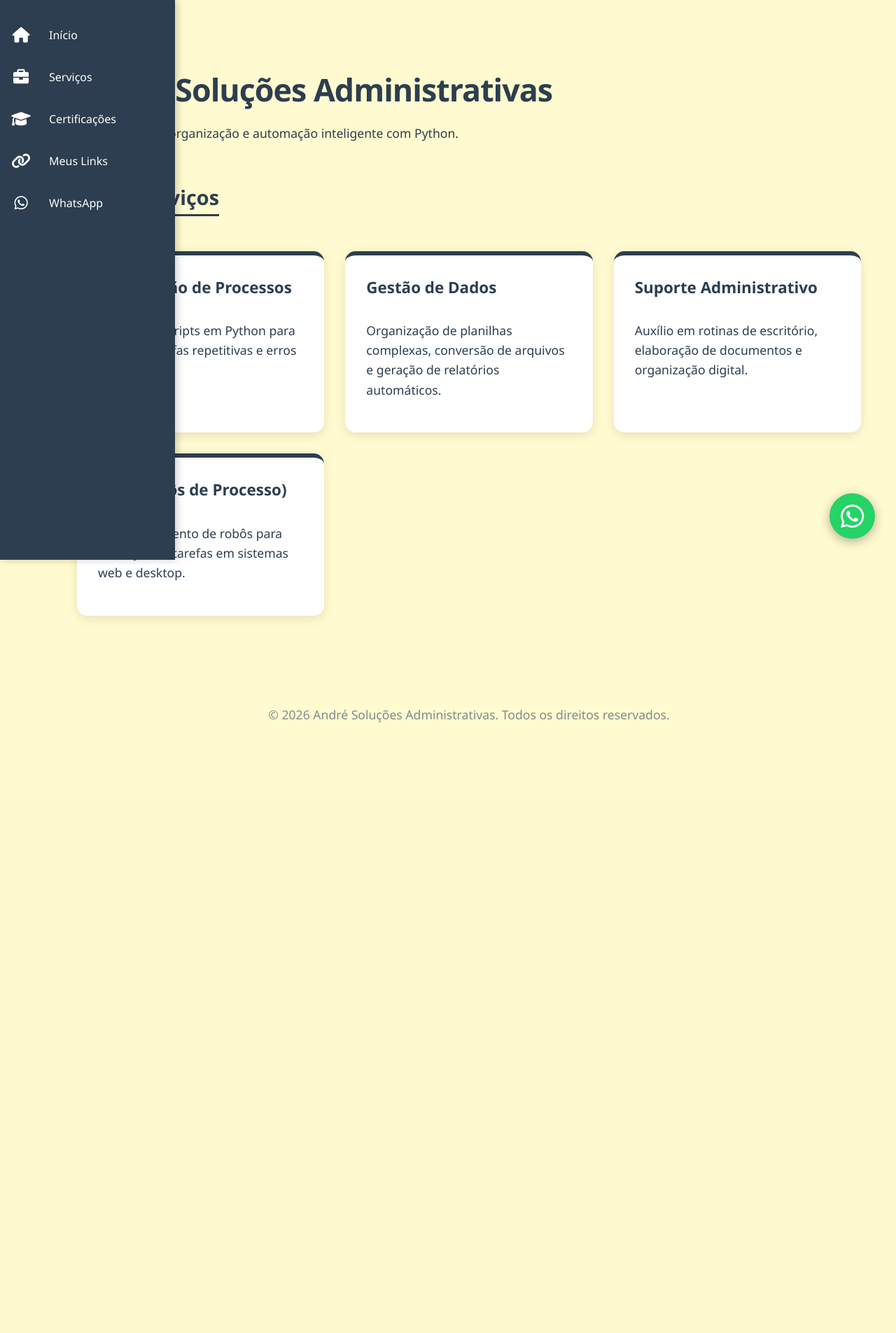
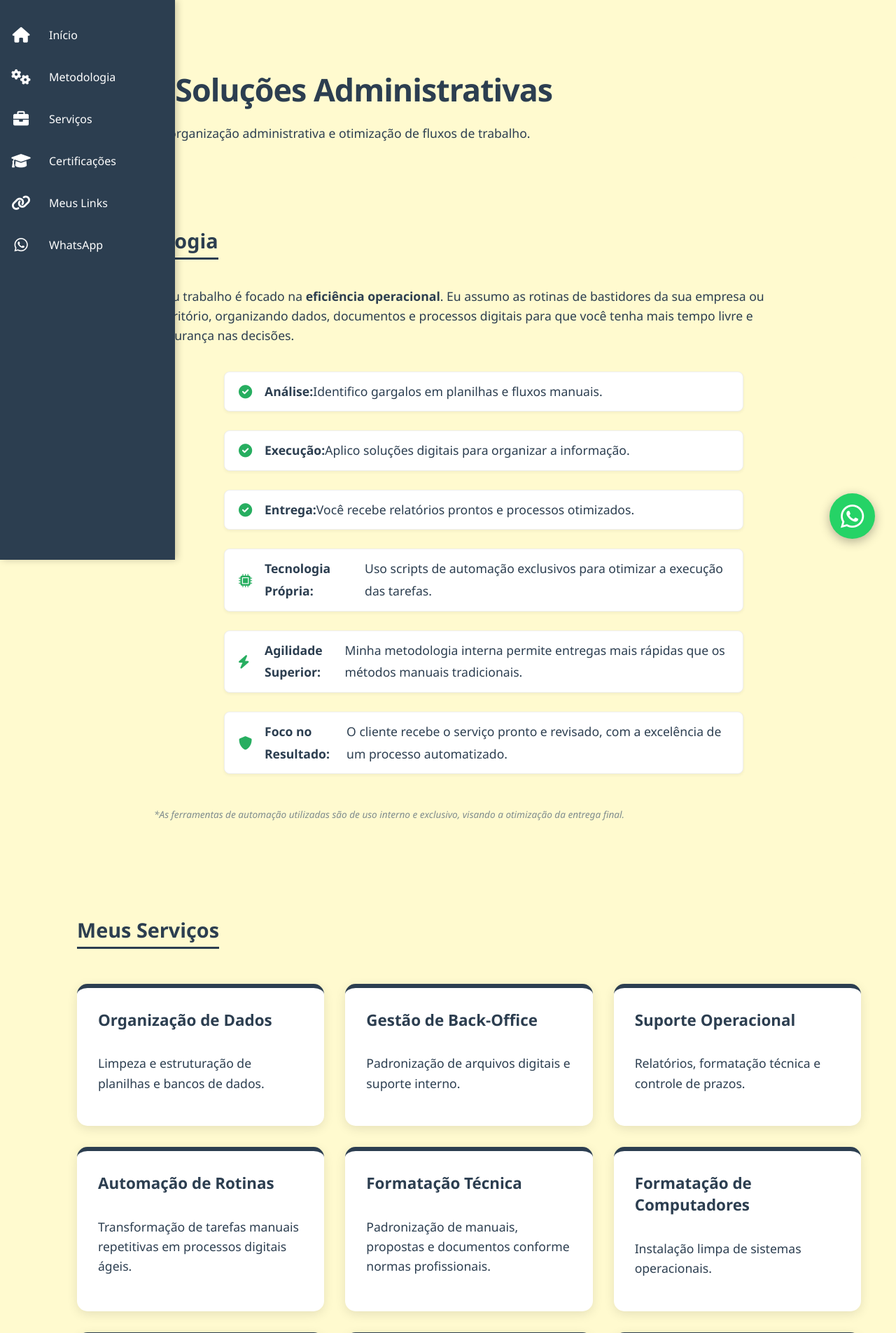
Before and after one commit to sMarkis/meu-site-profissional, a Flask app: page / in a window 1280 px wide. Shown: the top 1905 px of the page at 70% size. Before the commit the page ends 1033 px from the top, so only its background shows below. Run offline with Flask 3, Linux system fonts and the light colour scheme.

Commit message:
ajuste do site e inclusão de serviços

```diff
--- a/app.py
+++ b/app.py
@@ -8,19 +8,28 @@ WHATSAPP_LINK = "https://wa.me/5519983516925?text=Olá%20André,%20vi%20seu%20si
 @app.route('/')
 def index():
     servicos = [
+
+        {"titulo": "Organização de Dados", "desc": "Limpeza e estruturação de planilhas e bancos de dados."},
+        {"titulo": "Gestão de Back-Office", "desc": "Padronização de arquivos digitais e suporte interno."},
+        {"titulo": "Suporte Operacional", "desc": "Relatórios, formatação técnica e controle de prazos."},
+        {"titulo": "Automação de Rotinas", "desc": "Transformação de tarefas manuais repetitivas em processos digitais ágeis." },
+        {"titulo": "Formatação Técnica", "desc": "Padronização de manuais, propostas e documentos conforme normas profissionais." },
+        {"titulo": "Formatação de Computadores", "desc": "Instalação limpa de sistemas operacionais." },
         {"titulo": "Automação de Processos", "desc": "Criação de scripts em Python para eliminar tarefas repetitivas e erros manuais."},
         {"titulo": "Gestão de Dados", "desc": "Organização de planilhas complexas, conversão de arquivos e geração de relatórios automáticos."},
         {"titulo": "Suporte Administrativo", "desc": "Auxílio em rotinas de escritório, elaboração de documentos e organização digital."},
-        {"titulo": "RPA (Robôs de Processo)", "desc": "Desenvolvimento de robôs para execução de tarefas em sistemas web e desktop."}
+        {"titulo": "RPA (Robôs de Processo)", "desc": "Desenvolvimento de robôs para execução de tarefas em sistemas web e desktop."},
+
     ]
     return render_template('index.html', servicos=servicos, whatsapp=WHATSAPP_LINK)
 
 @app.route('/certificados')
 def certificados():
     meus_certificados = [
-        {"titulo": "Técnico em Informática", "info": "Formação técnica profissionalizante completa.", "arquivo": "tecnico.jpg"},
+        {"titulo": "Técnico em Informática", "info": "Formação técnica profissionalizante completa.", "arquivo": "tecnico_info.png"},
         {"titulo": "Python para Automação", "info": "Especialização em scripts, automação de tarefas e RPA.", "arquivo": "python.jpg"},
         {"titulo": "Excel Avançado", "info": "Domínio em fórmulas complexas e tratamento de dados.", "arquivo": "excel.jpg"}
+
     ]
     return render_template('certificados.html', lista=meus_certificados, whatsapp=WHATSAPP_LINK)
 
--- a/static/css/style.css
+++ b/static/css/style.css
@@ -352,3 +352,101 @@ footer {
     from { transform: scale(0.8); }
     to { transform: scale(1); }
 }
+
+.intro-texto {
+    max-width: 800px;
+    margin: 0 auto 40px;
+    line-height: 1.6;
+    color: #34495e;
+    text-align: left;
+}
+
+.lista-metodologia {
+    list-style: none;
+    padding: 20px 0;
+}
+
+.lista-metodologia li {
+    margin-bottom: 12px;
+    display: flex;
+    align-items: center;
+}
+
+.lista-metodologia i {
+    color: #27ae60;
+    margin-right: 15px;
+    font-size: 1.2rem;
+}
+
+/* botão como funciona */
+
+/* Efeito de rolagem suave para quando clicar no menu */
+html {
+    scroll-behavior: smooth;
+}
+
+/* Espaçamento e alinhamento da nova seção 'Como Funciona' */
+#metodologia{
+    padding: 60px 20px;
+    background-color: #fffacf; /* Um fundo levemente diferente para destacar */
+    border-radius: 12px;
+    margin: 20px 0;
+}
+
+.intro-texto {
+    max-width: 900px;
+    margin: 0 auto;
+    font-size: 1.1rem;
+    line-height: 1.8;
+    color: #2c3e50;
+}
+
+/* Estilização da lista de metodologia (Passo a passo) */
+.lista-metodologia {
+    list-style: none;
+    padding: 20px 0;
+    display: flex;
+    flex-direction: column; /* Faz os itens ficarem um embaixo do outro */
+    gap: 15px;
+    align-items: flex-start; /* Alinha todos começando da esquerda */
+    max-width: 700px; /* Limita a largura para não esticar demais no seu monitor Ultrawide */
+    margin: 0 auto; /* Mantém o bloco todo centralizado na tela, mas o conteúdo interno à esquerda */
+}
+
+.lista-metodologia li {
+    background: white;
+    padding: 12px 20px;
+    border-radius: 8px; /* Um pouco menos arredondado fica mais profissional */
+    box-shadow: 0 2px 4px rgba(0,0,0,0.05);
+    display: flex;
+    align-items: center;
+    border: 1px solid #eee;
+    width: 100%; /* Faz todas as caixas terem o mesmo tamanho */
+    text-align: left;
+}
+
+.lista-metodologia i {
+    color: #27ae60 !important;
+    margin-right: 15px;
+    font-size: 1.2rem;
+    min-width: 25px; /* Garante que os ícones fiquem todos alinhados na mesma coluna */
+}
+
+.lista-metodologia i {
+    color: #27ae60; /* Verde para passar ideia de confirmação/sucesso */
+    margin-right: 12px;
+    font-size: 1.2rem;
+}
+
+/* Ajuste para telas de celular */
+@media (max-width: 768px) {
+    .lista-metodologia {
+        flex-direction: column;
+        align-items: flex-start;
+    }
+
+    .lista-metodologia li {
+        width: 100%;
+        border-radius: 8px;
+    }
+}
--- a/templates/index.html
+++ b/templates/index.html
@@ -53,6 +53,15 @@
                     <span class="text">Início</span>
                 </li>
             </a>
+
+            <a href="/#metodologia" class="menu-link">
+                <li>
+                    <span class="icon"><i class="fas fa-gears"></i></span>
+                    <span class="text">Metodologia</span>
+                </li>
+            </a>
+            <a href="/#servicos" class="menu-link">
+
             <a href="/#servicos" class="menu-link">
                 <li>
                     <span class="icon"><i class="fas fa-briefcase"></i></span>
@@ -83,10 +92,32 @@
     <main class="content">
         <section id="inicio">
             <h1>André Soluções Administrativas</h1>
-            <p>Especialista em organização e automação inteligente com Python.</p>
+            <p>Especialista em organização administrativa e otimização de fluxos de trabalho.</p>
         </section>
 
-        <section id="servicos">
+        <section id="metodologia">
+            <h2>Metodologia</h2>
+            <div class="intro-texto">
+                <p>
+                    Meu trabalho é focado na <strong>eficiência operacional</strong>. Eu assumo as rotinas de bastidores da sua empresa ou escritório, organizando dados, documentos e processos digitais para que você tenha mais tempo livre e segurança nas decisões.
+                </p>
+                <ul class="lista-metodologia">
+                    <li><i class="fas fa-check-circle"></i> <strong>Análise:</strong> Identifico gargalos em planilhas e fluxos manuais.</li>
+                    <li><i class="fas fa-check-circle"></i> <strong>Execução:</strong> Aplico soluções digitais para organizar a informação.</li>
+                    <li><i class="fas fa-check-circle"></i> <strong>Entrega:</strong> Você recebe relatórios prontos e processos otimizados.</li>
+                    <li><i class="fas fa-microchip"></i> <strong>Tecnologia Própria:</strong> Uso scripts de automação exclusivos para otimizar a execução das tarefas.</li>
+                    <li><i class="fas fa-bolt"></i> <strong>Agilidade Superior:</strong> Minha metodologia interna permite entregas mais rápidas que os métodos manuais tradicionais.</li>
+                    <li><i class="fas fa-shield-alt"></i> <strong>Foco no Resultado:</strong> O cliente recebe o serviço pronto e revisado, com a excelência de um processo automatizado.</li>
+                </ul>
+
+                <p style="font-size: 0.85rem; color: #7f8c8d; margin-top: 15px; font-style: italic;">
+                    *As ferramentas de automação utilizadas são de uso interno e exclusivo, visando a otimização da entrega final.
+                </p>
+
+            </div>
+        </section>
+
+       <section id="servicos">
             <h2>Meus Serviços</h2>
             <div class="card-container">
                 {% for servico in servicos %}
```
